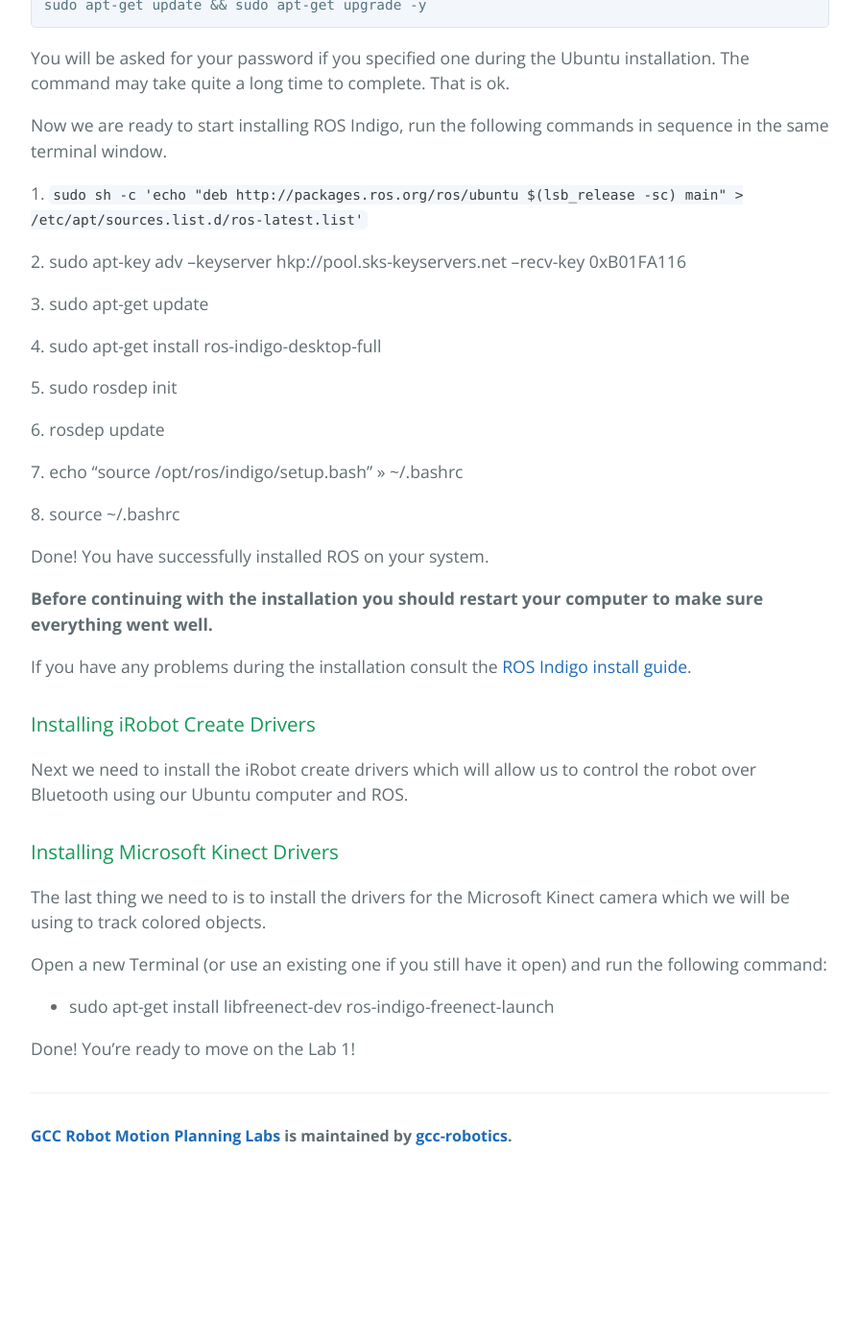
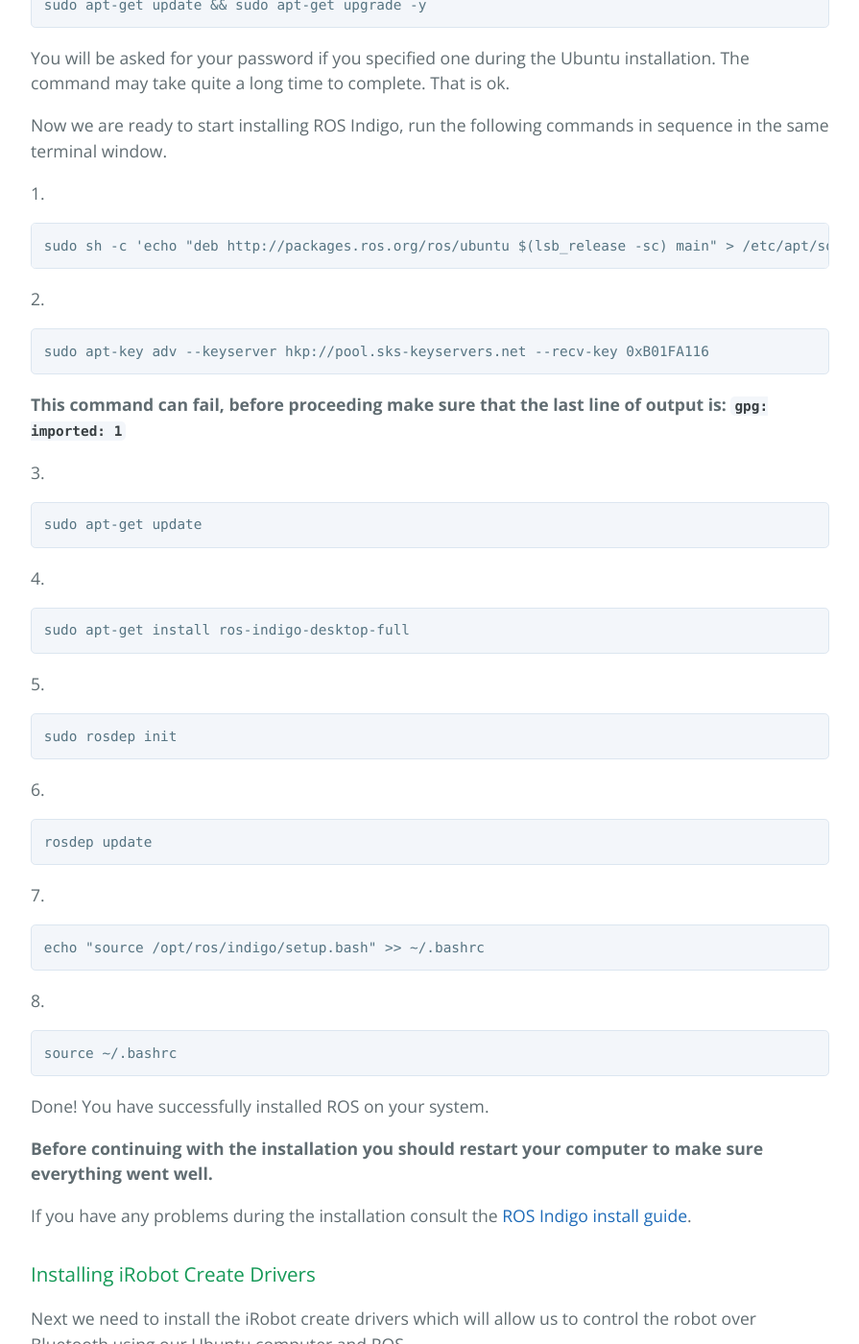
Before and after one commit to gcc-robotics/robot-motion-planning-labs, a Jekyll site: the page built from _posts/2014-07-02-lab0-setting-up.md, in a window 1280 px wide and 1400 px high, scrolled down 1868 px. Shown: the whole window at 96% size, without its empty margins (192-1087 px from the left). Built offline with Jekyll 4.4.1, drawn with Linux system fonts in a browser that asks for light colours; the repository's description, which GitHub fills in, is left out; before the commit the page ends 3095 px from its top, so only the background shows below that.

Commit message:
Update lab 0.

````diff
--- a/_posts/2014-07-02-lab0-setting-up.md
+++ b/_posts/2014-07-02-lab0-setting-up.md
@@ -63,27 +63,38 @@
 sequence in the same terminal window.
 
 1.
-	```sudo sh -c 'echo "deb http://packages.ros.org/ros/ubuntu $(lsb_release -sc) main" > /etc/apt/sources.list.d/ros-latest.list'```
+
+	sudo sh -c 'echo "deb http://packages.ros.org/ros/ubuntu $(lsb_release -sc) main" > /etc/apt/sources.list.d/ros-latest.list'
 
 2.
+
 	sudo apt-key adv --keyserver hkp://pool.sks-keyservers.net --recv-key 0xB01FA116
 
+__This command can fail, before proceeding make sure that the last line of
+output is: `gpg:		imported: 1`__
+
 3.
+
 	sudo apt-get update
 
 4.
+
 	sudo apt-get install ros-indigo-desktop-full
 
 5.
+
 	sudo rosdep init
 
 6.
+
 	rosdep update
 
 7.
+
 	echo "source /opt/ros/indigo/setup.bash" >> ~/.bashrc
 
 8.
+
 	source ~/.bashrc
 
 
````
